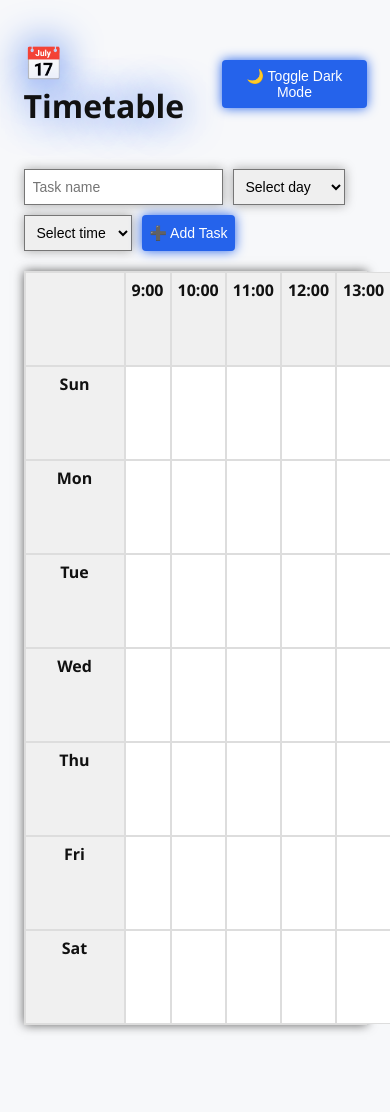
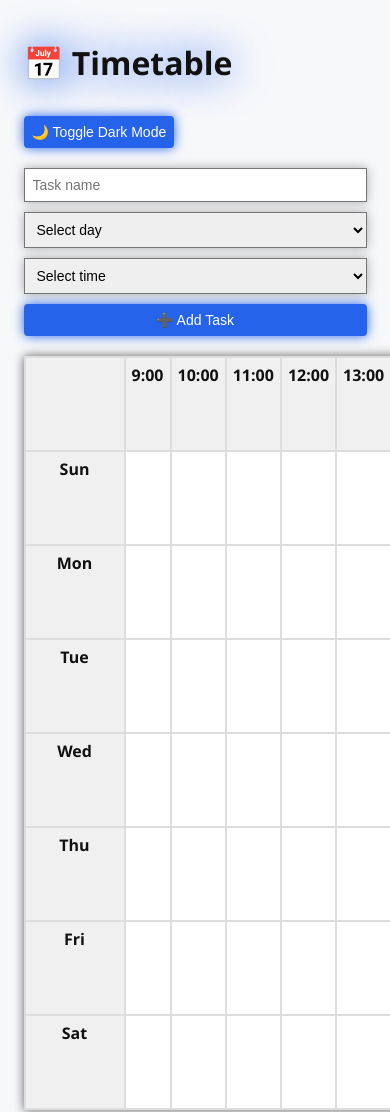
Before and after one commit to SuchitPrabuV/student_companion, a plain HTML site: page templates/timetablealt.html in a window 390 px wide. Shown: the top 1112 px of the page. Before the commit the page ends 1045 px from the top, so only its background shows below. Drawn offline with Linux system fonts and the light colour scheme.

Commit message:
timetable resposive

```diff
--- a/templates/timetablealt.html
+++ b/templates/timetablealt.html
@@ -39,6 +39,7 @@
       display: flex;
       justify-content: space-between;
       align-items: center;
+      flex-wrap: wrap;
     }
 
     .task-form {
@@ -62,12 +63,17 @@
       cursor: pointer;
     }
 
+    .timetable-wrapper {
+      overflow-x: auto;
+    }
+
     #timetable {
       box-shadow: #606060 0px 0px 10px;
       display: grid;
       grid-template-columns: 100px repeat(14, 1fr);
       background: var(--border);
       border: 1px solid var(--border);
+      min-width: 800px; /* ensure horizontal scroll on small screens */
     }
 
     .cell {
@@ -104,7 +110,19 @@
       cursor: pointer;
     }
 
+    @media (max-width: 768px) {
+      .task-form {
+        flex-direction: column;
+      }
+
+      .top-bar {
+        flex-direction: column;
+        align-items: flex-start;
+        gap: 10px;
+      }
+    }
   </style>
+
 </head>
 <body>
   <div class="container">
```
